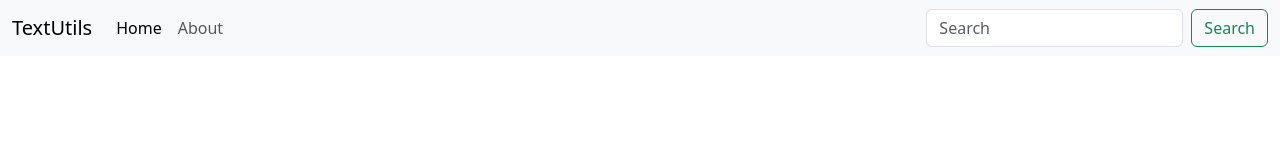
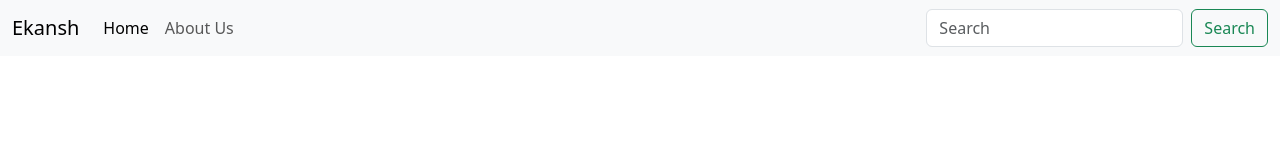
Before and after one commit to Ekansh-Bhushan/TextUtils, a React (Create React App) app in the folder project-app/: page / in a window 1280 px wide. Shown: the top 160 px of the page. Built offline with nearby package versions, Linux system fonts and the light colour scheme.

Commit message:
add navbar props

```diff
--- a/project-app/src/App.js
+++ b/project-app/src/App.js
@@ -1,31 +1,12 @@
 import './App.css';
+import Navbar from './Components/Navbar';
 
 
 function App() {
   return (
     <>
-    <nav className="navbar navbar-expand-lg bg-body-tertiary">
-  <div className="container-fluid">
-    <a className="navbar-brand" href="/">TextUtils</a>
-    <button className="navbar-toggler" type="button" data-bs-toggle="collapse" data-bs-target="#navbarSupportedContent" aria-controls="navbarSupportedContent" aria-expanded="false" aria-label="Toggle navigation">
-      <span className="navbar-toggler-icon"></span>
-    </button>
-    <div className="collapse navbar-collapse" id="navbarSupportedContent">
-      <ul className="navbar-nav me-auto mb-2 mb-lg-0">
-        <li className="nav-item">
-          <a className="nav-link active" aria-current="page" href="/">Home</a>
-        </li>
-        <li className="nav-item">
-          <a className="nav-link" href="/">About</a>
-        </li>
-      </ul>
-      <form className="d-flex" role="search">
-        <input className="form-control me-2" type="search" placeholder="Search" aria-label="Search"/>
-        <button className="btn btn-outline-success" type="submit">Search</button>
-      </form>
-    </div>
-  </div>
-</nav>
+
+  <Navbar title="Ekansh" aboutText="About Us"/>
     </>
   );
 }
--- /dev/null
+++ b/project-app/src/Components/Navbar.js
@@ -0,0 +1,52 @@
+import React from "react";
+import PropTypes from "prop-types";
+
+export default function Navbar(props) {
+  return (
+    <nav className="navbar navbar-expand-lg bg-body-tertiary">
+      <div className="container-fluid">
+        <a className="navbar-brand" href="/">
+          {props.title}
+        </a>
+        <button
+          className="navbar-toggler"
+          type="button"
+          data-bs-toggle="collapse"
+          data-bs-target="#navbarSupportedContent"
+          aria-controls="navbarSupportedContent"
+          aria-expanded="false"
+          aria-label="Toggle navigation"
+        >
+          <span className="navbar-toggler-icon"></span>
+        </button>
+        <div className="collapse navbar-collapse" id="navbarSupportedContent">
+          <ul className="navbar-nav me-auto mb-2 mb-lg-0">
+            <li className="nav-item">
+              <a className="nav-link active" aria-current="page" href="/">
+                Home
+              </a>
+            </li>
+            <li className="nav-item">
+              <a className="nav-link" href="/">
+                {props.aboutText}
+              </a>
+            </li>
+          </ul>
+          <form className="d-flex" role="search">
+            <input
+              className="form-control me-2"
+              type="search"
+              placeholder="Search"
+              aria-label="Search"
+            />
+            <button className="btn btn-outline-success" type="submit">
+              Search
+            </button>
+          </form>
+        </div>
+      </div>
+    </nav>
+  );
+}
+
+Navbar.prototype = { title: PropTypes.string, aboutText: PropTypes.string };
```
